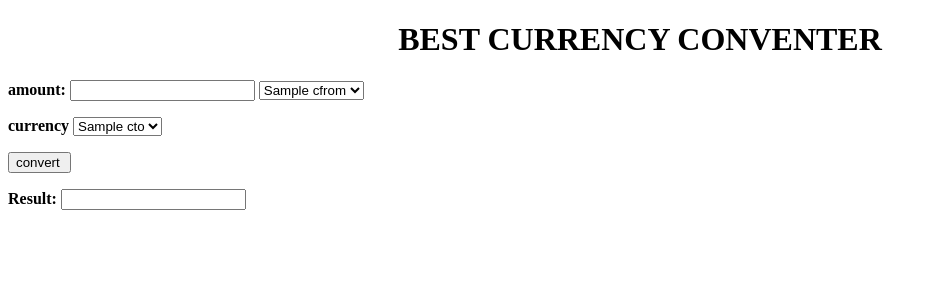
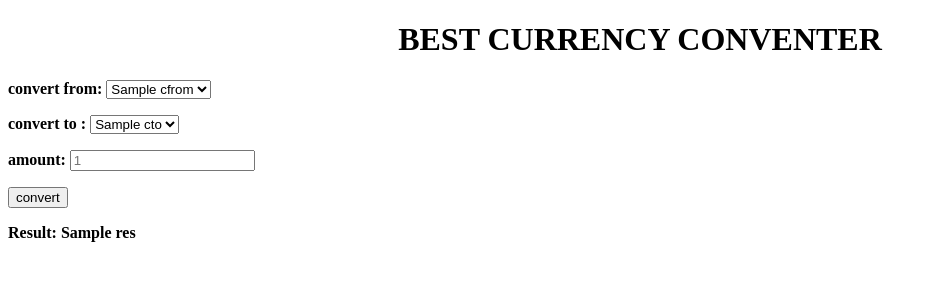
Before and after one commit to anasigbaria/FursaProject, a Flask app: template FlasklApp/templates/index.html in a window 1280 px wide. Shown: the top 300 px of the page, without its empty margins (0-937 px from the left). Run offline with Flask 2, Linux system fonts and the light colour scheme; the template is opened without the code that fills it: most values are stand-ins (such as "Sample title", 1, 10 or a date in 2020).

Commit message:
Update index.html

```diff
--- a/FlasklApp/templates/index.html
+++ b/FlasklApp/templates/index.html
@@ -10,34 +10,48 @@
 <body>
 <h1>BEST CURRENCY CONVENTER</h1>
 
-<form  action="/action_page.php">
-    <b><label for="amount">amount:</label></b>
-    <input type="text" id="amount" name="amount">
+<form  method="POST">
+    <b>convert from:</b>
     <select name= cfrom method="GET" action="/">
         {% for cf in cfrom %}
         <option value= "{{cf}}" SELECTED>{{ cf }}</option>"
         {% endfor %}
     </select>
-</form>
+
+
 
 
 <p></p>
-<b>currency</b>
+<b>convert to  :</b>
 <select name= cto method="GET" action="/">
     {% for ct in cto %}
     <option value= "{{ct}}" SELECTED>{{ ct }}</option>"
     {% endfor %}
 </select>
+
+
 <p></p>
-<form action="/action_page.php"></form>
-    <input type="submit" value="convert ">
+
+
+
+    <b><label for="amount">amount:</label></b>
+    <input type="number" name="amount" placeholder="1">
+    <p></p>
+    <button name="forwardBtn" type="submit">convert</button>
 </form>
+
+
 <p></p>
+
+
+
+
 <form  action="/action_page.php">
-    <b><label for="Result">Result:</label></b>
-    <input type="text" id="result" name="result">
+    <b><label for="Result">Result: {{res}}</label></b>
 
 </form>
+
+
 
 </select>
 </body>
```
